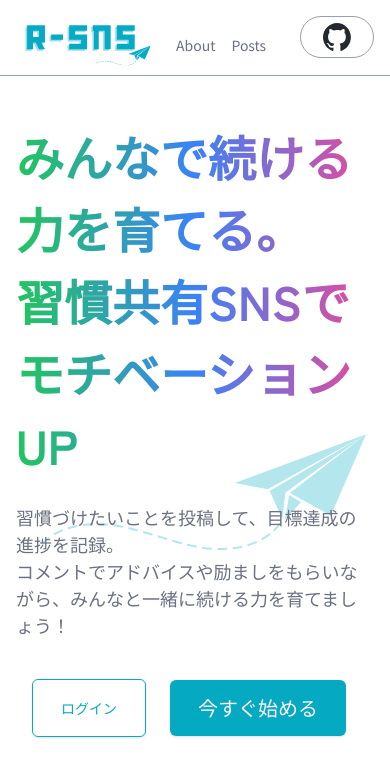
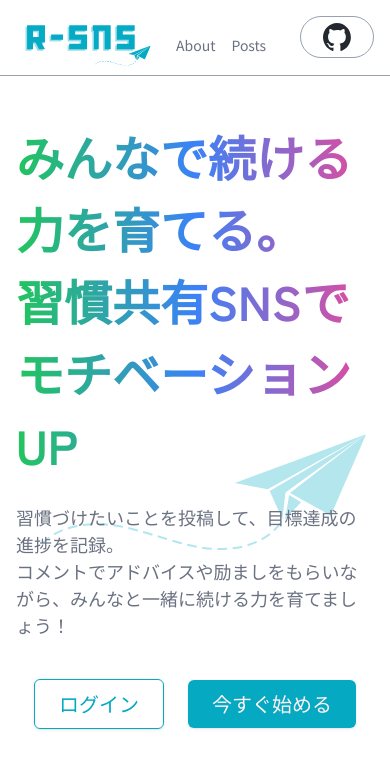
Before and after one commit to sushigon-dev/R-SNS-frontend, a Next.js app in the folder r-sns/: page / in a window 390 px wide. Shown: the top 776 px of the page. Built offline with nearby package versions, Linux system fonts and the light colour scheme.

Commit message:
fix: 🐛 adjust button design

```diff
--- a/r-sns/app/page.tsx
+++ b/r-sns/app/page.tsx
@@ -37,9 +37,9 @@ function RootPage() {
           <br />
           コメントでアドバイスや励ましをもらいながら、みんなと一緒に続ける力を育てましょう！
         </p>
-        <div className="flex items-center gap-6 m-4">
-          <LoginButton className="bg-backgroung text-primary text-sm md:text-xl border p-7 border-primary hover:bg-gray-200" />
-          <RegisterButton className="text-xl p-7">今すぐ始める</RegisterButton>
+        <div className="flex items-center gap-6 my-4 mx-auto md:mx-4">
+          <LoginButton className="bg-backgroung text-primary text-xl border p-6 border-primary hover:bg-gray-200" />
+          <RegisterButton className="text-xl p-6">今すぐ始める</RegisterButton>
         </div>
       </div>
     </>
```
